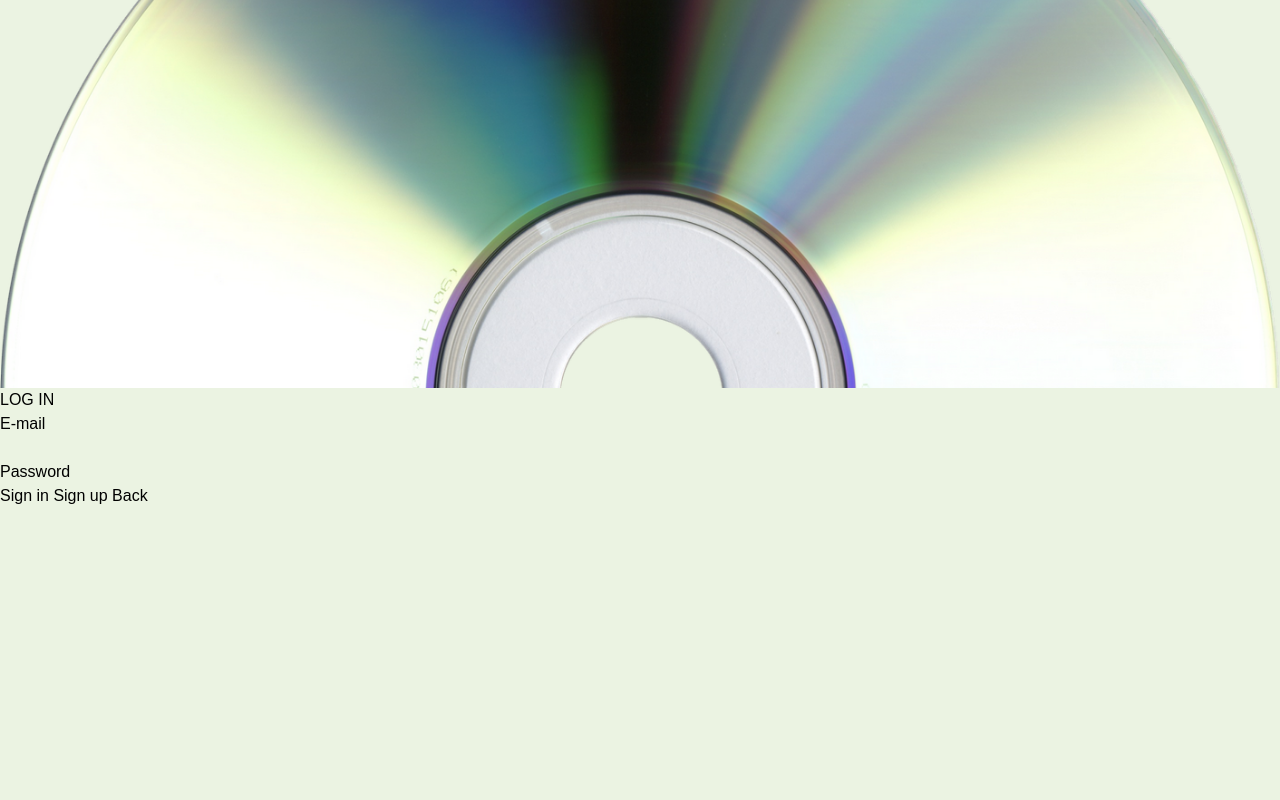
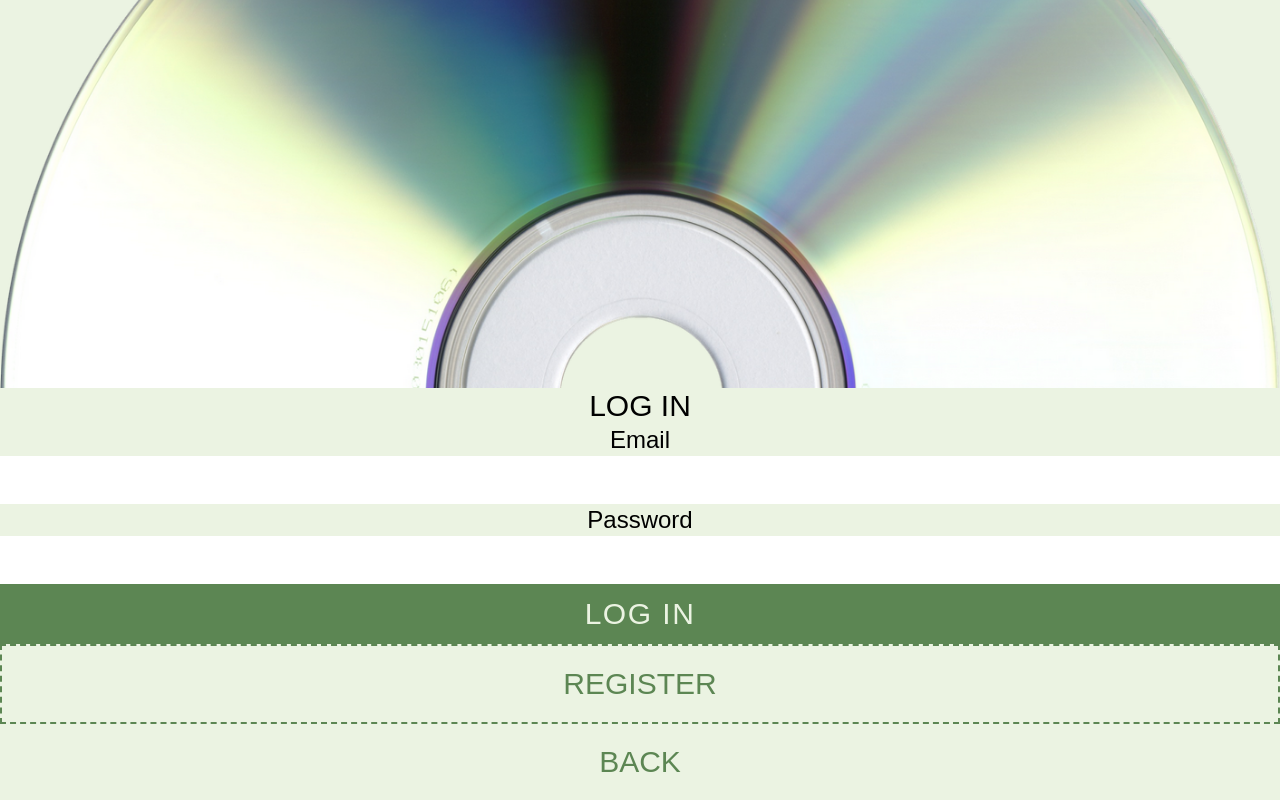
Before and after one commit to tominehaug/blitzbid, a website with bundled scripts: page login.html in a window 1280 px wide. Shown: the part 346-1146 px from the top of the page. Before the commit the page ends 854 px from the top, so only its background shows below. Built offline with nearby package versions, Linux system fonts and the light colour scheme; a web font is replaced by a local one.

Commit message:
finished styles on login-page

```diff
--- a/login.html
+++ b/login.html
@@ -4,40 +4,68 @@
     <meta name="viewport" content="width=device-width, initial-scale=1.0" />
     <title>BlitzBid | Login</title>
     <link rel="stylesheet" href="css/style.css" />
+    <!-- Google fonts -->
+    <link rel="preconnect" href="https://fonts.googleapis.com" />
+    <link rel="preconnect" href="https://fonts.gstatic.com" crossorigin />
+    <link
+      href="https://fonts.googleapis.com/css2?family=Inter:opsz@14..32&family=Jersey+20&family=Zilla+Slab+Highlight&family=Zilla+Slab:ital@0;1&display=swap"
+      rel="stylesheet"
+    />
+    <!-- FontAwesome -->
     <script
       src="https://kit.fontawesome.com/4b71fec88a.js"
       crossorigin="anonymous"
     ></script>
   </head>
-  <body class="bg-brand-200">
+  <body class="bg-brand-200 flex min-h-screen flex-col">
     <header
-      class="sticky top-0 z-50 flex h-25 items-center justify-between bg-white px-8"
+      class="z-50 flex h-25 items-center justify-between bg-white px-8"
     ></header>
-    <main class="font-heading">
-      <img src="assets/cd_half.png" alt="Shiny compact disc" class="" />
-      <h1 class="uppercase">Log in</h1>
-      <form id="login-form" novalidate>
-        <label for="email">E-mail</label>
-        <input type="email" name="email" id="email" required />
+    <main
+      class="font-heading mt-6 flex flex-1 flex-col items-center tracking-wider"
+    >
+      <img
+        src="assets/cd_half.png"
+        alt="Shiny compact disc"
+        class="h-21 w-auto"
+      />
+      <h1 class="mt-3 text-3xl uppercase">Log in</h1>
+      <form
+        id="login-form"
+        novalidate
+        class="mt-10 flex w-full flex-1 flex-col gap-1 text-center md:w-auto"
+      >
+        <label for="email" class="text-2xl">Email</label>
+        <input
+          type="email"
+          name="email"
+          id="email"
+          required
+          class="focus:border-brand-500 w-80 self-center border border-gray-400 bg-white p-3"
+        />
         <div class="error"></div>
-        <br />
-        <label for="password">Password</label>
+        <label for="password" class="text-2xl">Password</label>
         <input
           type="password"
           name="password"
           id="password"
           required
           minlength="8"
+          class="focus:border-brand-500 w-80 self-center border border-gray-400 bg-white p-3"
         />
-        <div class="error"></div>
-        <div>
-          <button type="submit" id="signin" class="primary-button">
-            Sign in
+        <div class="error pb-7"></div>
+        <div class="mt-auto flex flex-col md:gap-6 md:pb-6">
+          <button type="submit" id="signin" class="btn-primary !p-5">
+            Log in
           </button>
-          <button id="signup">
-            <a href="register.html">Sign up</a>
-          </button>
-          <button><a href="index.html">Back</a></button>
+          <a
+            class="text-brand-500 border-brand-500 border-2 border-dashed p-5 text-3xl uppercase"
+            href="register.html"
+            >Register</a
+          >
+          <a href="index.html" class="text-brand-500 p-5 text-3xl uppercase"
+            >Back</a
+          >
         </div>
       </form>
     </main>
```
